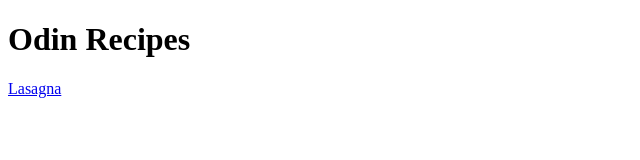
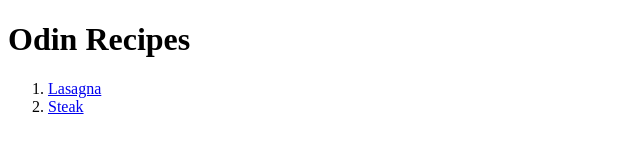
Before and after one commit to mr-shorten/odin-project, a plain HTML site: page odin-recipes/index.html in a window 1280 px wide. Shown: the whole page, without its empty margins (0-640 px from the left). Drawn offline with Linux system fonts and the light colour scheme.

Commit message:
Move links to ordered list, Added Steak link

```diff
--- a/odin-recipes/index.html
+++ b/odin-recipes/index.html
@@ -8,6 +8,9 @@
 </head>
 <body>
     <h1>Odin Recipes</h1>
-    <a href="recipes/lasagna.html">Lasagna</a>
+    <ol>
+        <li><a href="recipes/lasagna.html">Lasagna</a></li>
+        <li><a href="recipes/steak.html">Steak</a></li>
+    </ol>
 </body>
 </html>
```
